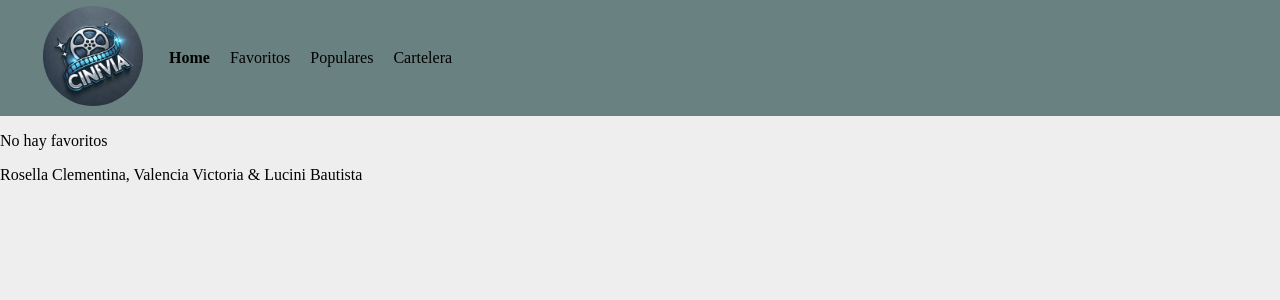
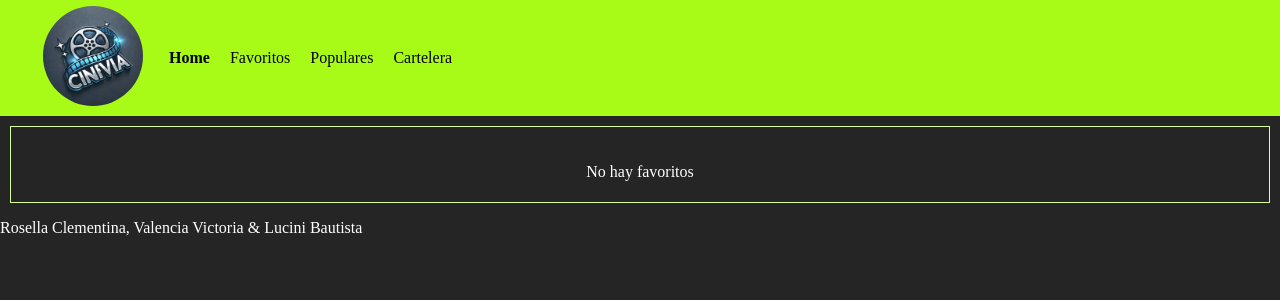
Before and after one commit to bautista-lucini/prog3-grupo3-V-L-R, a React (Create React App) app: page /favoritos in a window 1280 px wide. Shown: the top 300 px of the page. Built offline with nearby package versions, Linux system fonts and the light colour scheme.

Commit message:
Cambios al css

```diff
--- a/package.json
+++ b/package.json
@@ -8,6 +8,7 @@
     "@testing-library/user-event": "^13.5.0",
     "react": "^18.3.1",
     "react-dom": "^18.3.1",
+    "react-icons": "^5.3.0",
     "react-router-dom": "^5.3.4",
     "react-scripts": "5.0.1",
     "web-vitals": "^2.1.4"
--- a/public/css/styles.css
+++ b/public/css/styles.css
@@ -14,5 +14,10 @@ a {
 body {
     font-family: Nunito;
     margin: 0;
-    background-color: #eee;
+    background-color: #262525;
+    color: white;
 }
+
+h3{
+    border-bottom: 3px solid #c4ff61;
+}
--- a/src/components/ComponenteHome/ComponenteHome.css
+++ b/src/components/ComponenteHome/ComponenteHome.css
@@ -3,6 +3,18 @@
     flex-direction: row;
     flex-wrap: wrap;
     justify-content: space-around;
-    width: 80vw;
     margin-top: 25px;
+    padding: 20px 20px 5px 20px;
+    color: white;
+    border: 1px solid #d9ff96;
+    margin: 10px 10px 10px 10px;
 }
+
+.section{
+    display: flex;
+    flex-wrap: wrap;
+    flex-direction: row;
+    justify-content: space-around;
+    padding: 20px 20px 5px 20px;
+    color: white;
+}
--- a/src/components/ComponenteHome/ComponenteHome.js
+++ b/src/components/ComponenteHome/ComponenteHome.js
@@ -42,7 +42,7 @@ class ComponenteHome extends Component {
 render(){
     return(
         <>
-        <h1 className="titulo">Peliculas Populares</h1>
+        <h2 className="titulo">Peliculas Populares</h2>
         <section className="containerPeliculas">
         {
             this.state.arrayPopulares.map((unaPeli, idx)=> <MovieCard key={unaPeli.name + idx} datos={unaPeli}/>)
--- a/src/components/Favoritos/Favoritos.js
+++ b/src/components/Favoritos/Favoritos.js
@@ -1,4 +1,6 @@
 import { Component } from "react";
+import { FaHeart } from "react-icons/fa";
+import { FaRegHeart } from "react-icons/fa";
 
 class Favoritos extends Component {
     constructor(props) {
@@ -57,7 +59,7 @@ class Favoritos extends Component {
         return (
             <div>
                 <button onClick={() => this.state.esFavorito ? this.sacarFavorito() : this.agregarFavorito() }>
-                    {this.state.esFavorito ? "Quitar de favoritos" : "Agregar a favoritos"}
+                    {this.state.esFavorito ? <FaHeart size={20} /> : <FaRegHeart />}
                 </button>
             </div>
         );
--- a/src/components/MovieCard/MovieCard.css
+++ b/src/components/MovieCard/MovieCard.css
@@ -10,4 +10,5 @@
     justify-content: space-around;
     width: 20vw;
     margin-top: 2px;
+    color: white;
 }
--- a/src/components/MovieCard/MovieCard.js
+++ b/src/components/MovieCard/MovieCard.js
@@ -15,7 +15,7 @@ class MovieCard extends Component {
         return (
             <article className="pelicula">
 
-                <h2>{this.props.datos.title}</h2>
+                <h3>{this.props.datos.title}</h3>
                 <img src={`https://image.tmdb.org/t/p/w342/${this.props.datos.poster_path}`} alt="" />
                 {
                     this.state.oculta ?
@@ -25,7 +25,9 @@ class MovieCard extends Component {
                 <button onClick={() => {this.setState({oculta : !this.state.oculta})}}>
                     Ver descripción
                 </button>
-                <Link to={`/peliculas/detallePelicula/id/${this.props.datos.id}`}> Ir al detalle </Link>
+                <Link to={`/peliculas/detallePelicula/id/${this.props.datos.id}`}>
+                <button> Ir al detalle </button>
+                </Link>
                 <Favoritos  movie={this.props.datos} />
             </article>
         )
--- a/src/components/header/Header.css
+++ b/src/components/header/Header.css
@@ -3,8 +3,8 @@ nav{
     flex-direction: row;
     flex-wrap: wrap;
     padding: 0 20px;
-    background-color: rgb(106, 129, 129);
-    color: #fff
+    background-color: #a7fb17;
+    color: #fff;
 }
 
 .main-header li,
--- a/src/pages/Favoritos.js
+++ b/src/pages/Favoritos.js
@@ -1,5 +1,7 @@
 import { Component } from 'react';
 import MovieCard from '../components/MovieCard/MovieCard';
+import "../components/ComponenteHome/ComponenteHome.css"
+
 
 class Favoritos extends Component {
   constructor(props) {
@@ -18,11 +20,13 @@ class Favoritos extends Component {
 
       Promise.all(
         parsedArray.map((id) =>
-          fetch(`https://api.themoviedb.org/3/movie/${id}?api_key=YOUR_API_KEY&language=en-US`)
+          fetch(`https://api.themoviedb.org/3/movie/${id}?api_key=8dea26e2efdb41e19def66c4e41362a9&language=en-US
+`)
             .then(response => response.json())
         )
       )
       .then((movies) => {
+        console.log(movies);
         this.setState({
           movies: movies,
           isLoading: false
@@ -41,7 +45,7 @@ class Favoritos extends Component {
 
   render() {
     return (
-      <div>
+      <div className='containerPeliculas'>
         {!this.state.isLoading ? (
           <section className="gridFavoritos">
             {this.state.movies.length > 0 ? (
```
Also changed, not shown: 1 other file (tests, documents, lock files or other folders).
